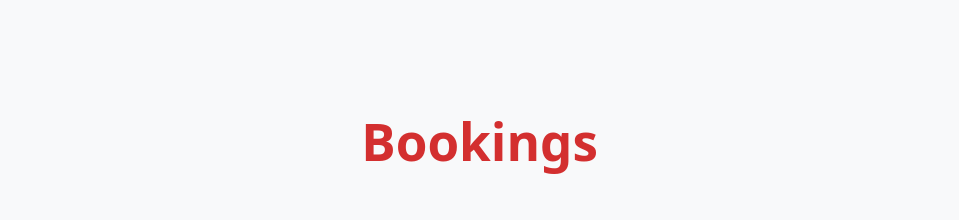
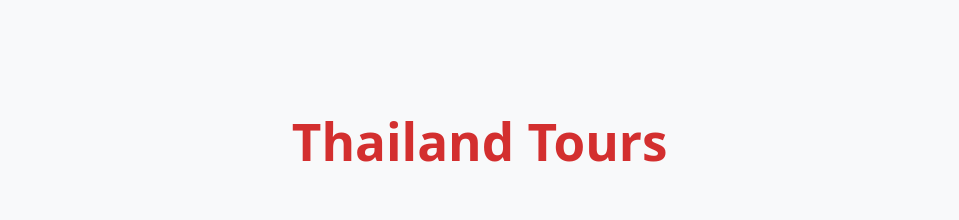
Before and after one commit to majidorc/parse-email, a React (Vite) app in the folder mui-bookings/: page / in a window 1280 px wide. Shown: the part 230-450 px from the top of the page, without its empty margins (9-968 px from the left). Built offline with nearby package versions, Linux system fonts and the light colour scheme; no server answers.

Commit message:
feat: change heading to 'Thailand Tours' on index page

```diff
--- a/mui-bookings/src/App.jsx
+++ b/mui-bookings/src/App.jsx
@@ -27,7 +27,7 @@ export default function App() {
 
   return (
     <div style={{ maxWidth: 1200, margin: '40px auto', padding: 24, background: 'none' }}>
-      <h1 style={{ color: '#d32f2f', textAlign: 'center' }}>Bookings</h1>
+      <h1 style={{ color: '#d32f2f', textAlign: 'center' }}>Thailand Tours</h1>
       <Table>
         <TableHead>
           <TableRow>
```
